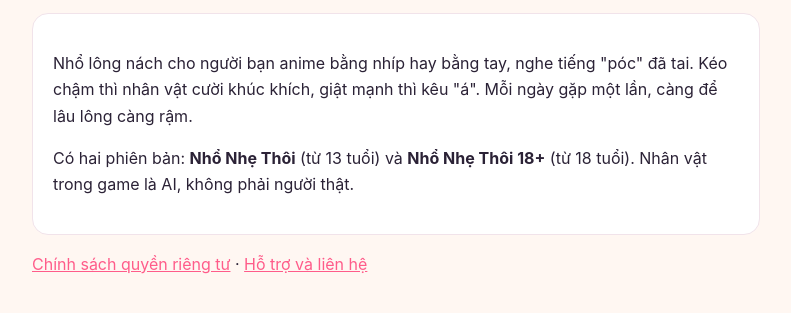
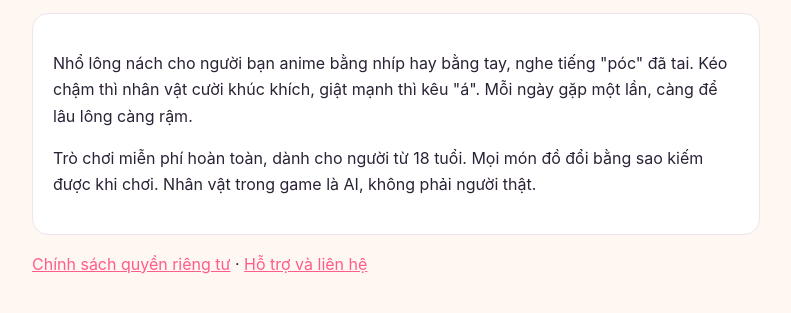
Before and after one commit to nhonhethoi/nhonhethoi, a plain HTML site: page index.html in a window 1280 px wide. Shown: the part 167-480 px from the top of the page, without its empty margins (244-1035 px from the left). Drawn offline with Linux system fonts and the light colour scheme.

Commit message:
Update index.html

```diff
--- a/index.html
+++ b/index.html
@@ -13,5 +13,5 @@ th,td{text-align:left;padding:8px 10px;border-bottom:1px solid var(--line);verti
 
 <h1>Nhổ Nhẹ Thôi</h1><p class="muted">Trò chơi xả stress cùng người bạn anime trên iPhone.</p>
 <div class="card"><p>Nhổ lông nách cho người bạn anime bằng nhíp hay bằng tay, nghe tiếng "póc" đã tai. Kéo chậm thì nhân vật cười khúc khích, giật mạnh thì kêu "á". Mỗi ngày gặp một lần, càng để lâu lông càng rậm.</p>
-<p>Có hai phiên bản: <strong>Nhổ Nhẹ Thôi</strong> (từ 13 tuổi) và <strong>Nhổ Nhẹ Thôi 18+</strong> (từ 18 tuổi). Nhân vật trong game là AI, không phải người thật.</p></div>
+<p>Trò chơi miễn phí hoàn toàn, dành cho người từ 18 tuổi. Mọi món đồ đổi bằng sao kiếm được khi chơi. Nhân vật trong game là AI, không phải người thật.</p></div>
 <p><a href="privacy.html">Chính sách quyền riêng tư</a> · <a href="support.html">Hỗ trợ và liên hệ</a></p></main></body></html>
```
